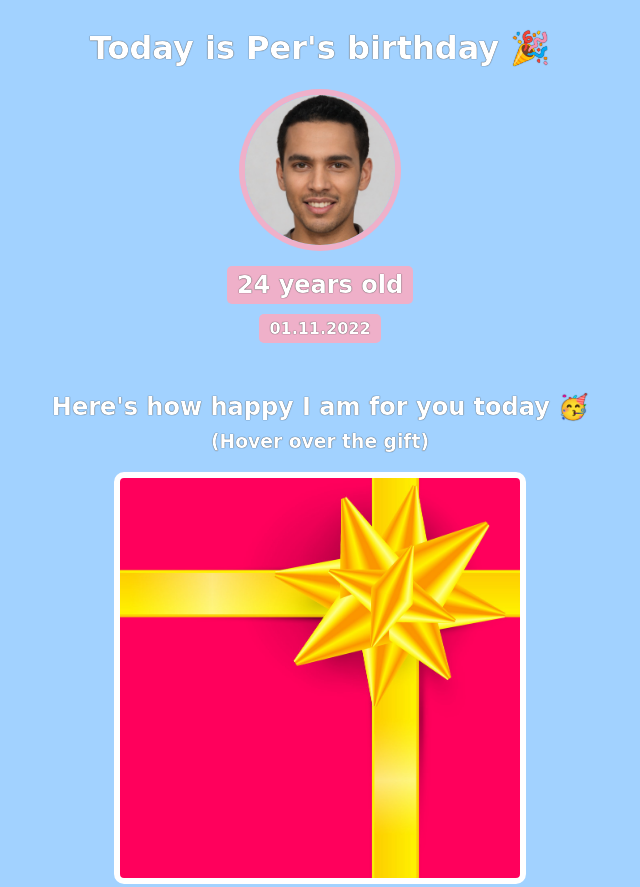
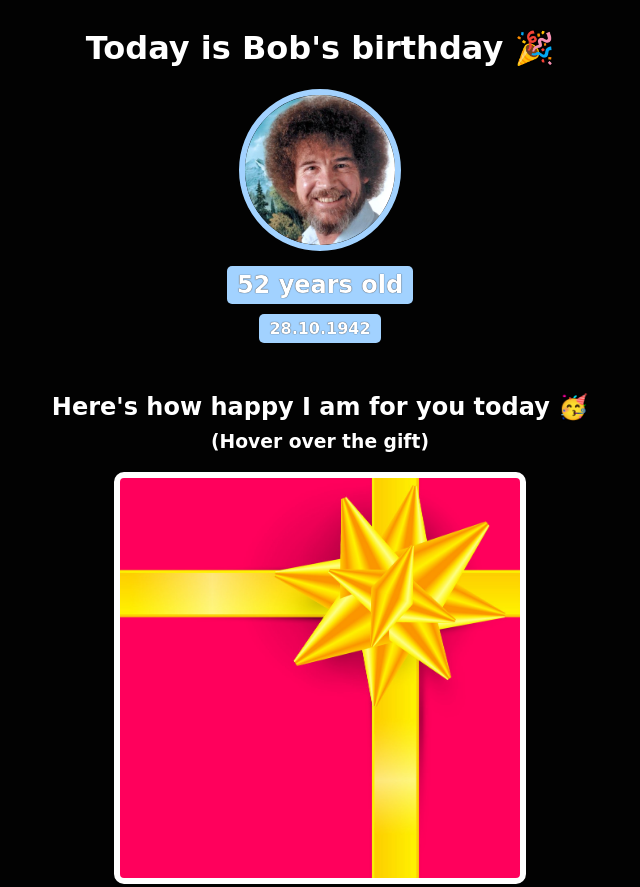
Before and after one commit to downtown-funky-stuff/birthday-gift-site, a plain HTML site: page index.html in a window 1280 px wide. Shown: the top 887 px of the page, without its empty margins (320-960 px from the left). Drawn offline with Linux system fonts and the light colour scheme; a web font is replaced by a local one.

Commit message:
Changed to Bob's birthday

```diff
--- a/index.html
+++ b/index.html
@@ -7,10 +7,10 @@
     </head>
     <body>
         <div id="header">
-            <h1>Today is Per's birthday 🎉</h1>
-            <img id="bff-img" src="images/nick.jpg">
-            <h2 id="bday-age">24 years old</h2>
-            <h4 id="bday-date">01.11.2022</h4>
+            <h1>Today is Bob's birthday 🎉</h1>
+            <img id="bff-img" src="images/bob.jpg">
+            <h2 id="bday-age">52 years old</h2>
+            <h4 id="bday-date">28.10.1942</h4>
         </div>
 
         <div class="gift-section">
--- a/styles.css
+++ b/styles.css
@@ -7,7 +7,7 @@ from blue at the top to pink at the bottom.
 body {
     text-align: center;
     font-family: 'Happy Monkey', cursive;
-    background: #a2d2ff;
+    background: #020202;
     color: #ffffff;
 }
 
@@ -18,12 +18,12 @@ h1, h2, h3, h4, p {
 #bff-img {
     width: 150px;
     border-radius: 50%;
-    border: 6px solid #EFB0C9;
+    border: 6px solid #a2d2ff;
     margin-bottom: 10px;
 }
 
 #bday-age {
-    background: #EFB0C9;
+    background: #a2d2ff;
     padding: 5px 10px;
     border-radius: 5px;
     margin: 5px 0 10px 0;
@@ -31,7 +31,7 @@ h1, h2, h3, h4, p {
 
 #bday-date {
     margin: 0;
-    background: #EFB0C9;
+    background: #a2d2ff;
     padding: 5px 10px;
     border-radius: 5px;
 }
```
Also changed, not shown: images/bob.jpg (added), images/nick.jpg (deleted).
